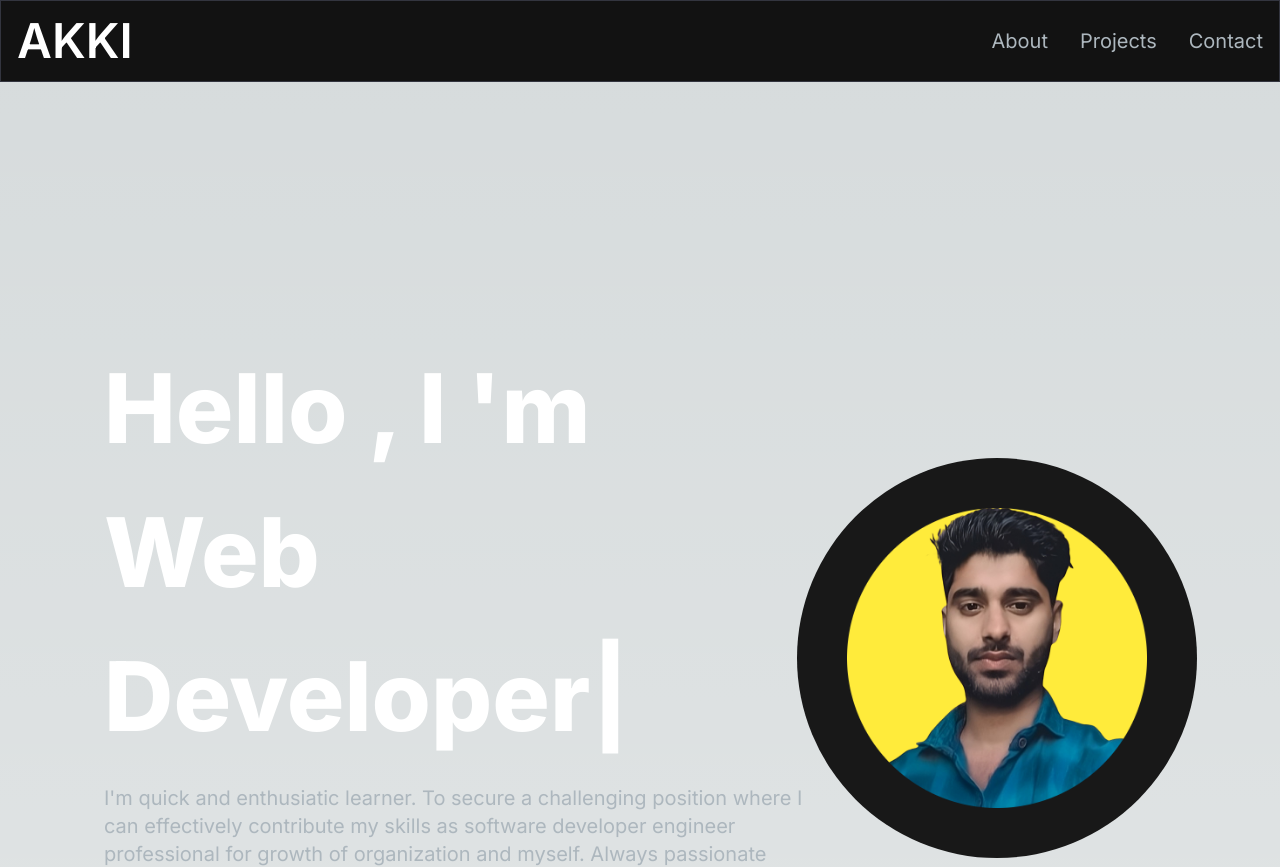
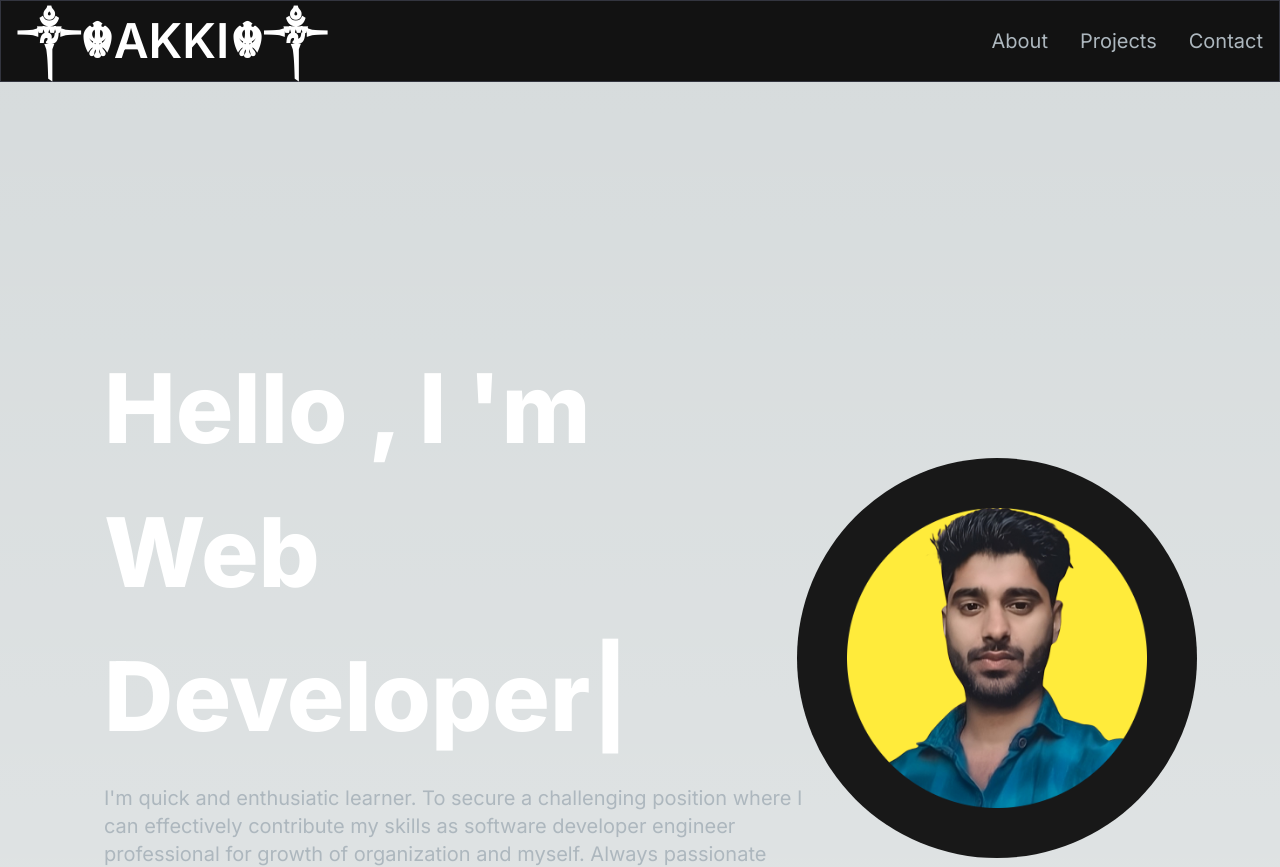
Before and after one commit to akshay-kumar-singh/PORTFOLIO-NEXT.JS-, a Next.js app: page / in a window 1280 px wide. Shown: the top 867 px of the page. Built offline with nearby package versions, Linux system fonts and the light colour scheme.

Commit message:
logo style change

```diff
--- a/src/app/component/Footer.jsx
+++ b/src/app/component/Footer.jsx
@@ -4,7 +4,7 @@ const Footer = () => {
   return (
     <footer className="footer border z-10 border-t-[#33353F] border-l-transparent border-r-transparent text-white">
       <div className="container p-12 flex justify-between">
-        <span>Akki</span>
+        {/* <span>Akki</span> */}
         <p className="text-slate-600">All rights reserved.</p>
       </div>
     </footer>
--- a/src/app/component/Navbar.jsx
+++ b/src/app/component/Navbar.jsx
@@ -30,7 +30,7 @@ const Navbar = () => {
           href={"/"}
           className="text-2xl md:text-5xl text-white font-semibold"
         >
-          AKKI
+          ༒☬AKKI☬༒
           {/* <img src="logo.png" alt="logo" height={50} width={100} /> */}
         </Link>
         <div className="mobile-menu block md:hidden">
```
